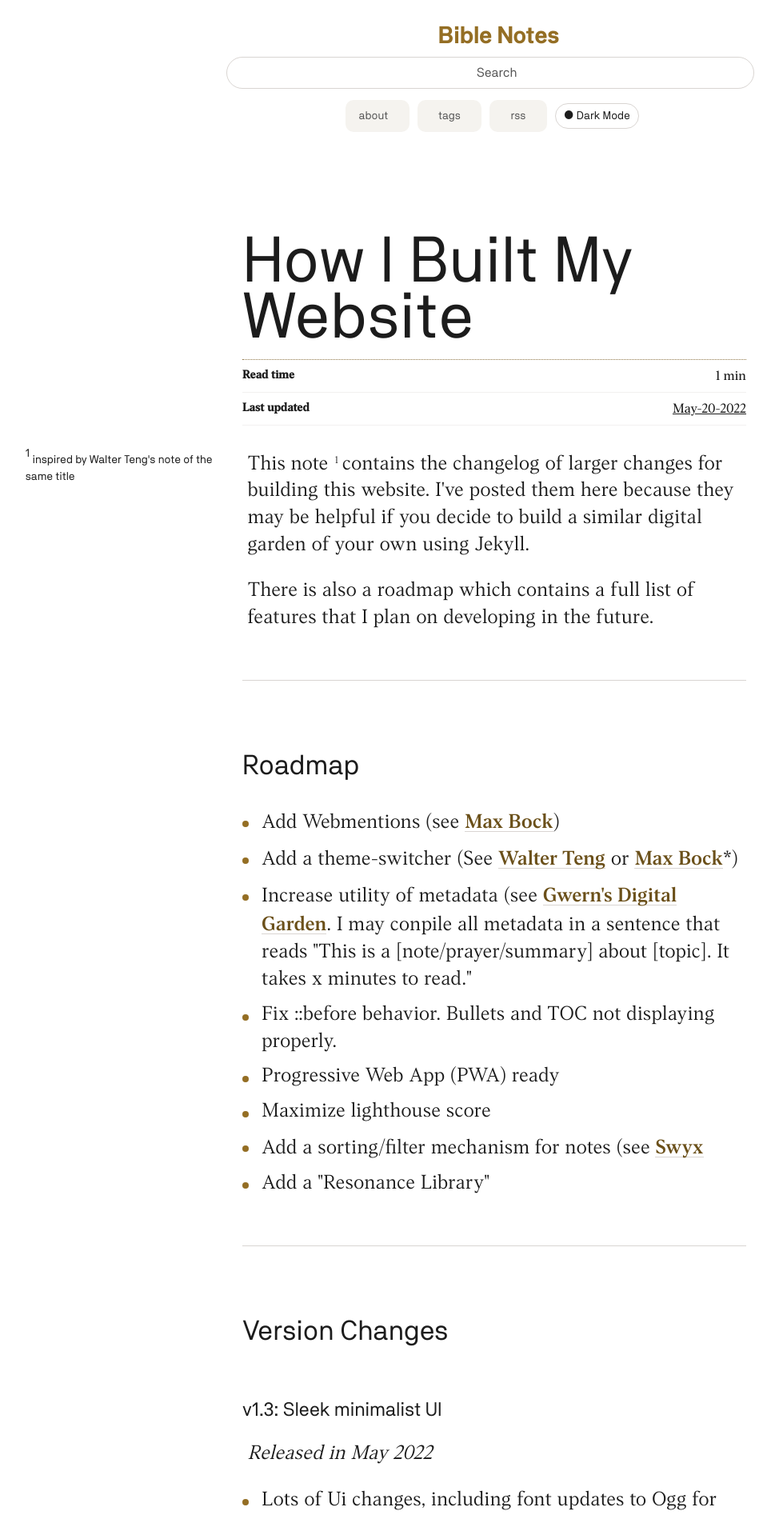
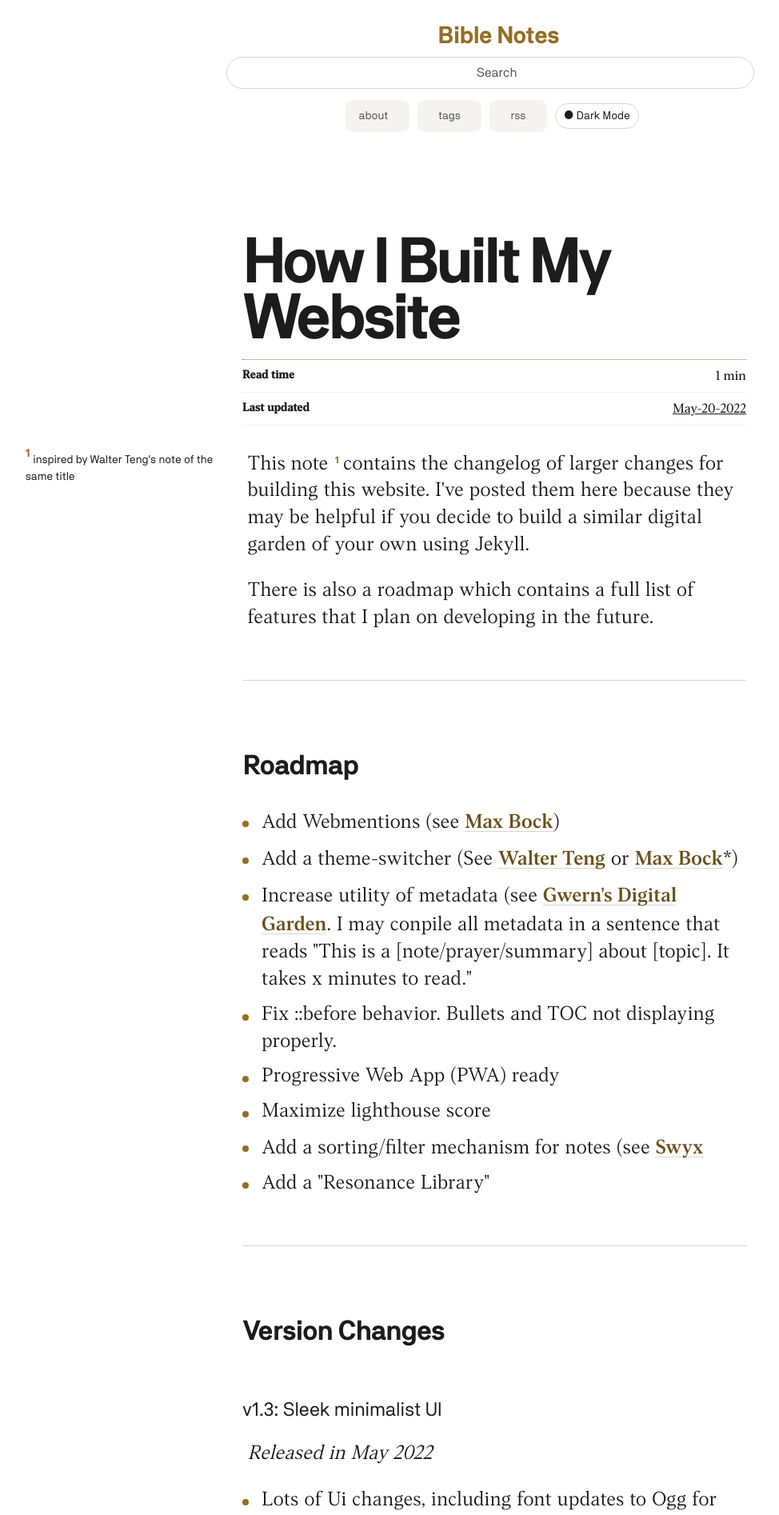
Before and after one commit to jsantiago611/digital-garden-master, a Jekyll site: the page built from _posts/2022-05-20-how-i-built-this-site.md, in a window 1280 px wide. Shown: the top 1894 px of the page at 80% size, without its empty margins (27-1001 px from the left). Built offline with Jekyll 4.4.1, drawn with Linux system fonts in a browser that asks for light colours.

Commit message:
Update Style.css

```diff
--- a/assets/css/Style.css
+++ b/assets/css/Style.css
@@ -980,13 +980,13 @@ main {
 	font-variant-numeric: oldstyle-nums;
 	font-feature-settings: pnum;
 	font-family: var(--font-family-serif);
-	font-weight: 500;
+	font-weight: 700;
 	line-height: var(--line-height-tight);
 	margin: 80px 0 8px;
 	color: var(--c-text-strong);
   	/* border-bottom: 1px solid var(--c-border) !important;*/
   	/*padding-bottom: 1.3rem;*/
-	letter-spacing: var(--letter-spacing-tight);
+	letter-spacing: -.07em;
  	font-variant-ligatures: discretionary-ligatures;
 }
 
@@ -1037,8 +1037,8 @@ main {
 
  h2 {
 	font-size: 28px;
-	font-weight: 500;
-	letter-spacing: var(--letter-spacing-tight);
+	font-weight: 700;
+	letter-spacing: -.04em;
 	line-height: 1.2;
 	margin-top: 24px;
 	padding: 24px 0 5px;
@@ -3156,9 +3156,11 @@ position: absolute;
 .sidenote-number:after,
 .sn-left:before,
 .sn-right:before {
-    font-family:  var(--secondary-font-family) !important;
+    font-family: 'NB';
     position: relative;
     vertical-align: baseline;
+    font-weight: 700;
+    color: var(--c-accent);
 }
 
 .sidenote-number:after {
```
